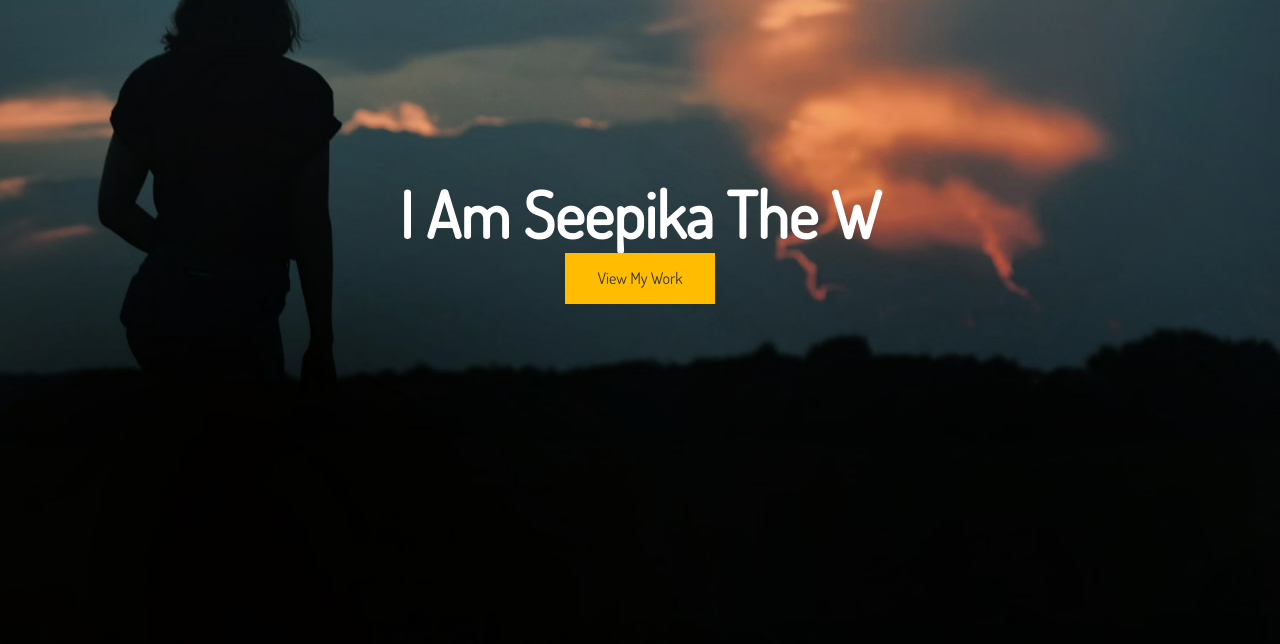
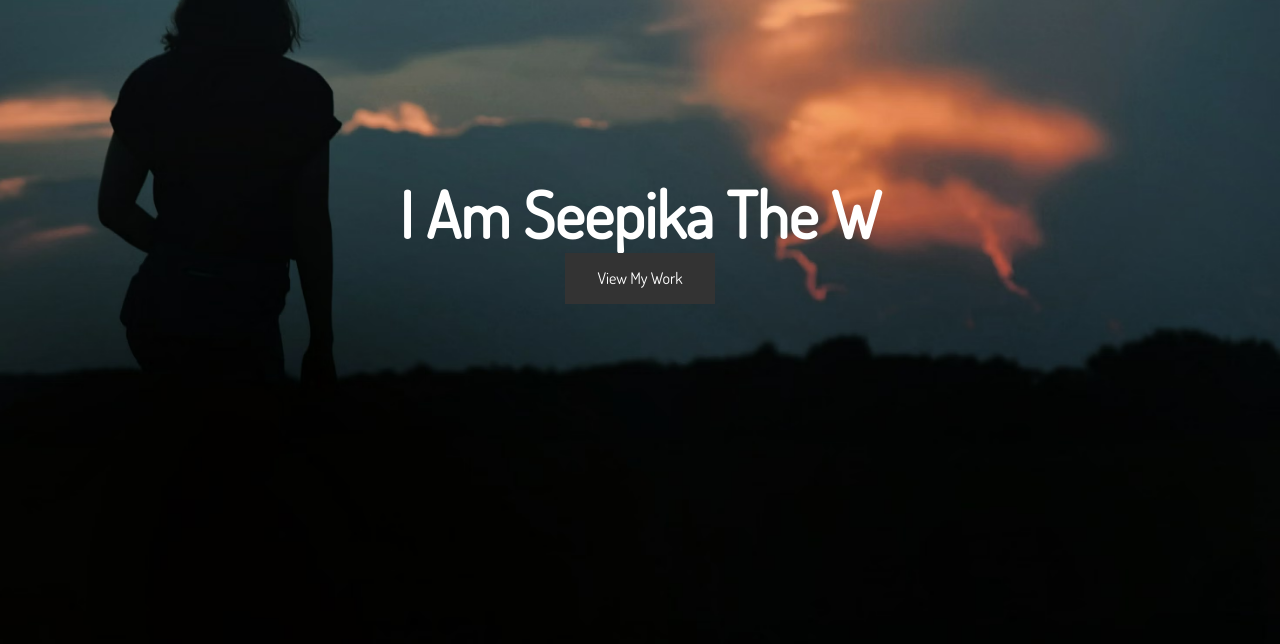
Before and after one commit to seepika/myportfolio, a plain HTML site: page index.html in a window 1280 px wide. In both pictures the pointer is over the link "View My Work". Shown: the part 156-800 px from the top of the page. Drawn offline with Linux system fonts and the light colour scheme.

Commit message:
Add files via upload

```diff
--- a/css/main.css
+++ b/css/main.css
@@ -33,7 +33,8 @@
 button[class^='btn-']:hover,
 a[class^='btn-']:hover,
 input[class^='btn-']:hover {
-  background-color: #ffbc00; }
+  background-color: #333;
+color: #ffffff; }
 
 .bg-main {
   background: #ffbc00;
```
